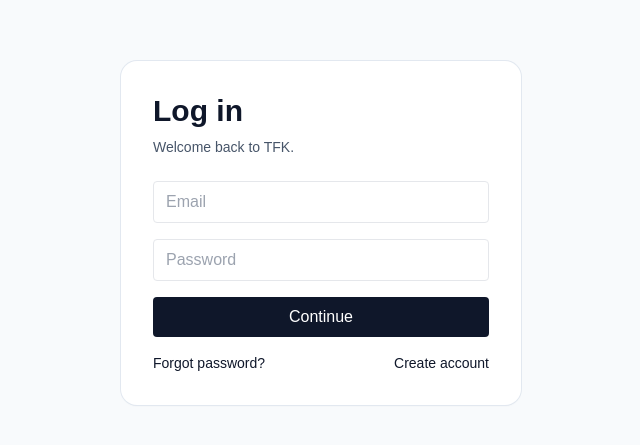
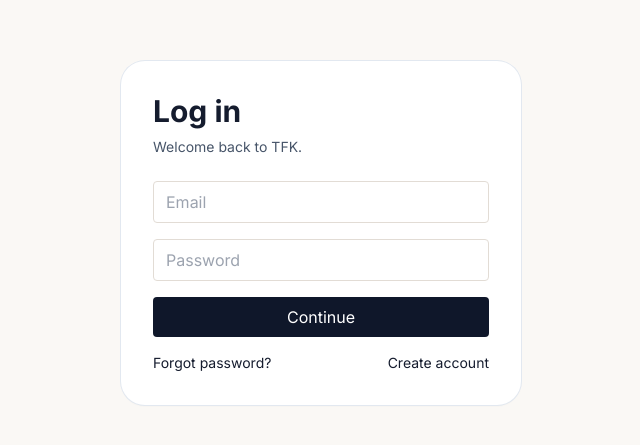
Before and after one commit to jepoy1987/thefatkiller, a Next.js app in the folder apps/web/: page /login in a window 1280 px wide. Shown: the part 167-612 px from the top of the page, without its empty margins (319-959 px from the left). Built offline with nearby package versions, Linux system fonts and the light colour scheme.

Commit message:
fix: restore web styling foundation

```diff
--- a/apps/web/app/globals.css
+++ b/apps/web/app/globals.css
@@ -2,12 +2,54 @@
 @tailwind components;
 @tailwind utilities;
 
-body {
-  margin: 0;
-  background: #f8fafc;
-  color: #0f172a;
-  font-family: Arial, Helvetica, sans-serif;
+@layer base {
+  :root {
+    --background: 36 33% 97%;
+    --foreground: 222 38% 13%;
+    --card: 0 0% 100%;
+    --muted: 36 22% 93%;
+    --muted-foreground: 218 12% 42%;
+    --border: 32 19% 86%;
+    --input: 32 19% 80%;
+    --primary: 16 82% 52%;
+    --primary-foreground: 0 0% 100%;
+    --secondary: 217 23% 20%;
+    --success: 153 55% 35%;
+    --warning: 38 92% 45%;
+    --destructive: 0 72% 51%;
+    --radius: 0.75rem;
+  }
+
+  * {
+    box-sizing: border-box;
+    border-color: hsl(var(--border));
+  }
+
+  html {
+    min-width: 320px;
+    background: hsl(var(--background));
+  }
+
+  body {
+    margin: 0;
+    min-height: 100vh;
+    background: hsl(var(--background));
+    color: hsl(var(--foreground));
+    font-family: var(--font-inter), Inter, ui-sans-serif, system-ui, -apple-system, BlinkMacSystemFont, "Segoe UI", sans-serif;
+    text-rendering: optimizeLegibility;
+  }
+
+  a {
+    color: inherit;
+    text-decoration: none;
+  }
+
+  ::selection {
+    background: hsl(var(--primary) / 0.2);
+  }
+
+  :focus-visible {
+    outline: 3px solid hsl(var(--primary) / 0.35);
+    outline-offset: 2px;
+  }
 }
-
-* { box-sizing: border-box; }
-a { text-decoration: none; }
--- a/apps/web/app/layout.tsx
+++ b/apps/web/app/layout.tsx
@@ -1,10 +1,14 @@
 import './globals.css';
 import type { Metadata } from 'next';
-export const metadata: Metadata = { title: 'TFK App', description: 'The Fat Killer app' };
+import { Inter } from 'next/font/google';
+
+const inter = Inter({ subsets: ['latin'], variable: '--font-inter', display: 'swap' });
+
+export const metadata: Metadata = { title: 'TFK — Your plan, made clear', description: 'A focused daily plan for sustainable weight management.' };
 
 export default function RootLayout({ children }: { children: React.ReactNode }) {
   return (
-    <html lang="en">
+    <html lang="en" className={inter.variable}>
       <body>{children}</body>
     </html>
   );
--- a/apps/web/tailwind.config.ts
+++ b/apps/web/tailwind.config.ts
@@ -1,9 +1,36 @@
 import type { Config } from 'tailwindcss';
 
 const config: Config = {
-  content: ['./app/**/*.{ts,tsx}', './components/**/*.{ts,tsx}'],
+  content: {
+    relative: true,
+    files: ['./app/**/*.{ts,tsx}', './components/**/*.{ts,tsx}', './features/**/*.{ts,tsx}'],
+  },
   theme: {
-    extend: {},
+    extend: {
+      colors: {
+        background: 'hsl(var(--background) / <alpha-value>)',
+        foreground: 'hsl(var(--foreground) / <alpha-value>)',
+        card: 'hsl(var(--card) / <alpha-value>)',
+        muted: 'hsl(var(--muted) / <alpha-value>)',
+        'muted-foreground': 'hsl(var(--muted-foreground) / <alpha-value>)',
+        border: 'hsl(var(--border) / <alpha-value>)',
+        input: 'hsl(var(--input) / <alpha-value>)',
+        primary: 'hsl(var(--primary) / <alpha-value>)',
+        'primary-foreground': 'hsl(var(--primary-foreground) / <alpha-value>)',
+        secondary: 'hsl(var(--secondary) / <alpha-value>)',
+        success: 'hsl(var(--success) / <alpha-value>)',
+        warning: 'hsl(var(--warning) / <alpha-value>)',
+        destructive: 'hsl(var(--destructive) / <alpha-value>)',
+      },
+      borderRadius: {
+        lg: 'var(--radius)',
+        xl: 'calc(var(--radius) + 0.25rem)',
+        '2xl': 'calc(var(--radius) + 0.75rem)',
+      },
+      boxShadow: {
+        card: '0 1px 2px rgb(15 23 42 / 0.04), 0 12px 28px rgb(15 23 42 / 0.06)',
+      },
+    },
   },
   plugins: [],
 };
```
